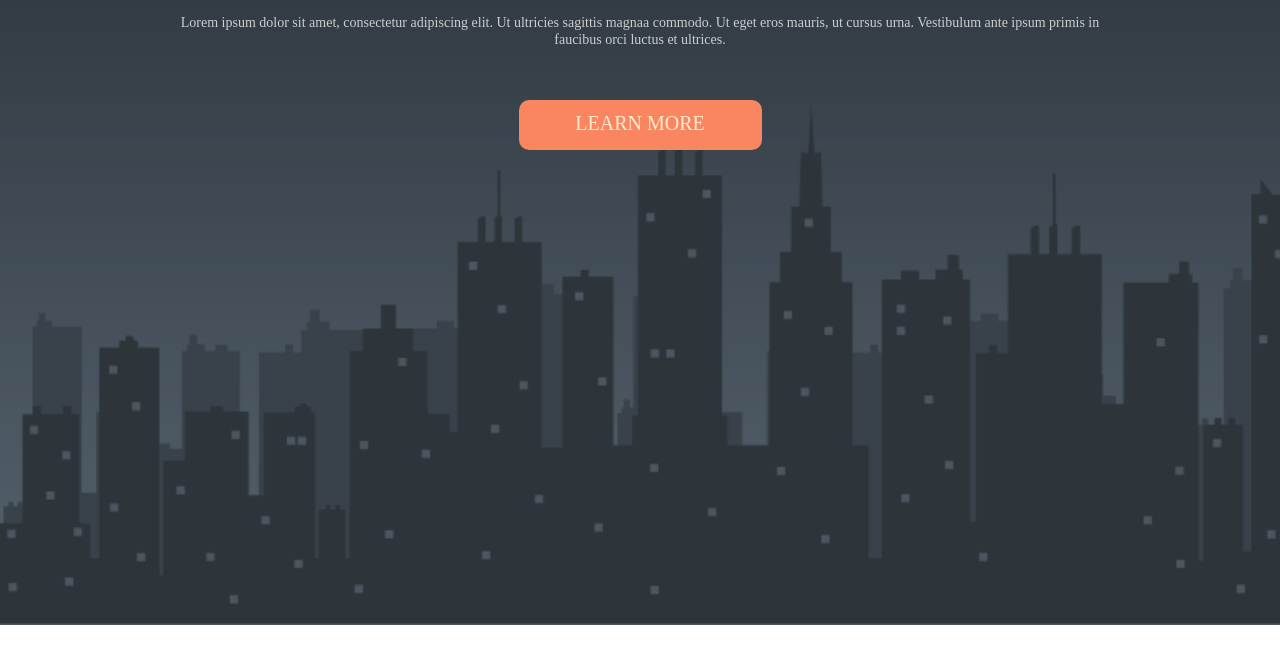
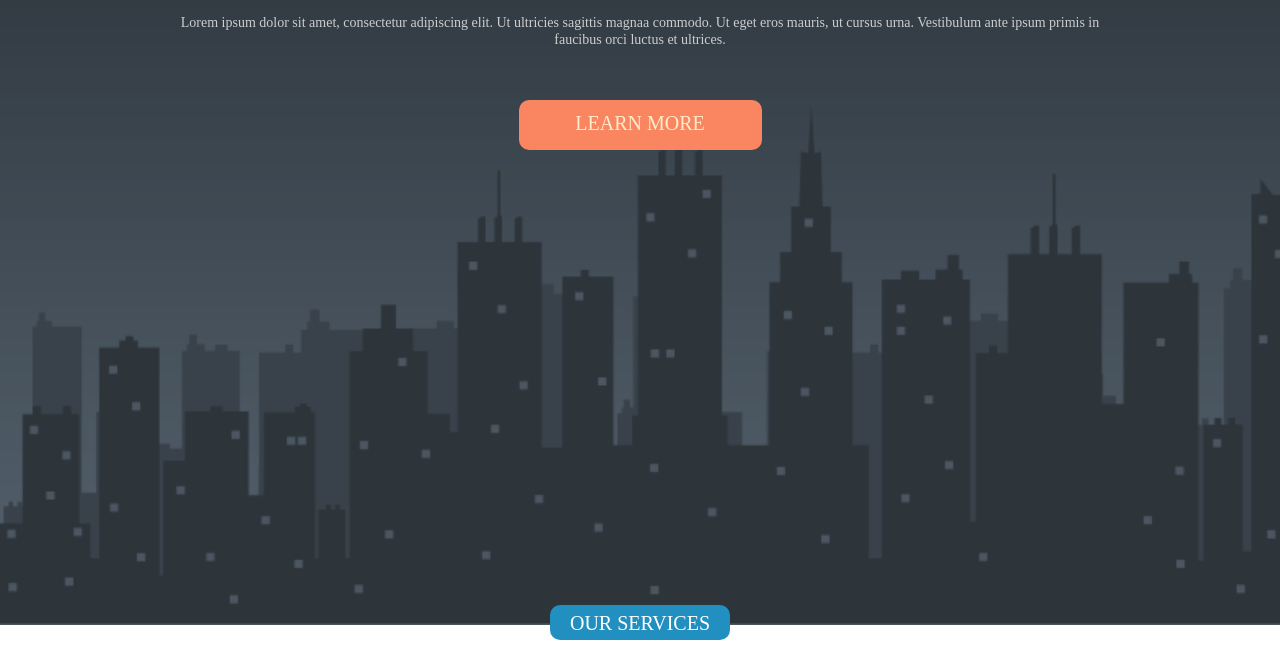
Before and after one commit to HelenSm007/HomePage, a plain HTML site: page index.html in a window 1280 px wide. Shown: the part 237-906 px from the top of the page. Drawn offline with nearby package versions, Linux system fonts and the light colour scheme.

Commit message:
add floating button

```diff
--- a/css/main.css
+++ b/css/main.css
@@ -81,6 +81,23 @@ a.button {
   .third-section {
 	color: #515862;
   }
+
+  .third-section a.button {
+	font-size: 20px;
+	color: #fff;
+	line-height: 1;
+	text-align: center;
+	width:180px;
+	height: 35px;
+	text-transform: uppercase;
+	background: #2190c1;
+    padding: 0.5rem 0.5rem; /* Поля вокруг текста */
+    text-transform: uppercase;
+	text-decoration: none; /* Убираем подчёркивание */
+    border-radius: 10px; /* Скругляем уголки */
+    margin-top: -20px;
+  }
+
   .icon-img {
 	/* background-image: url("../img/icon_web-design.png"); */
 	width: 118px;
--- a/index.html
+++ b/index.html
@@ -55,7 +55,9 @@ Ut eget eros mauris, ut cursus urna. Vestibulum ante ipsum primis in faucibus or
 	<!-- Third section -->
 	<section class="third-section">
 		<div class="container">
-
+			<div class="row justify-content-center" >
+				<a href="#" class="button">Our services</a>
+			</div>
 			<div class="row">
 				<div class="col-md-3">
 					<img src="img/icon_web-design.png" alt="" class="icon-img">
```
